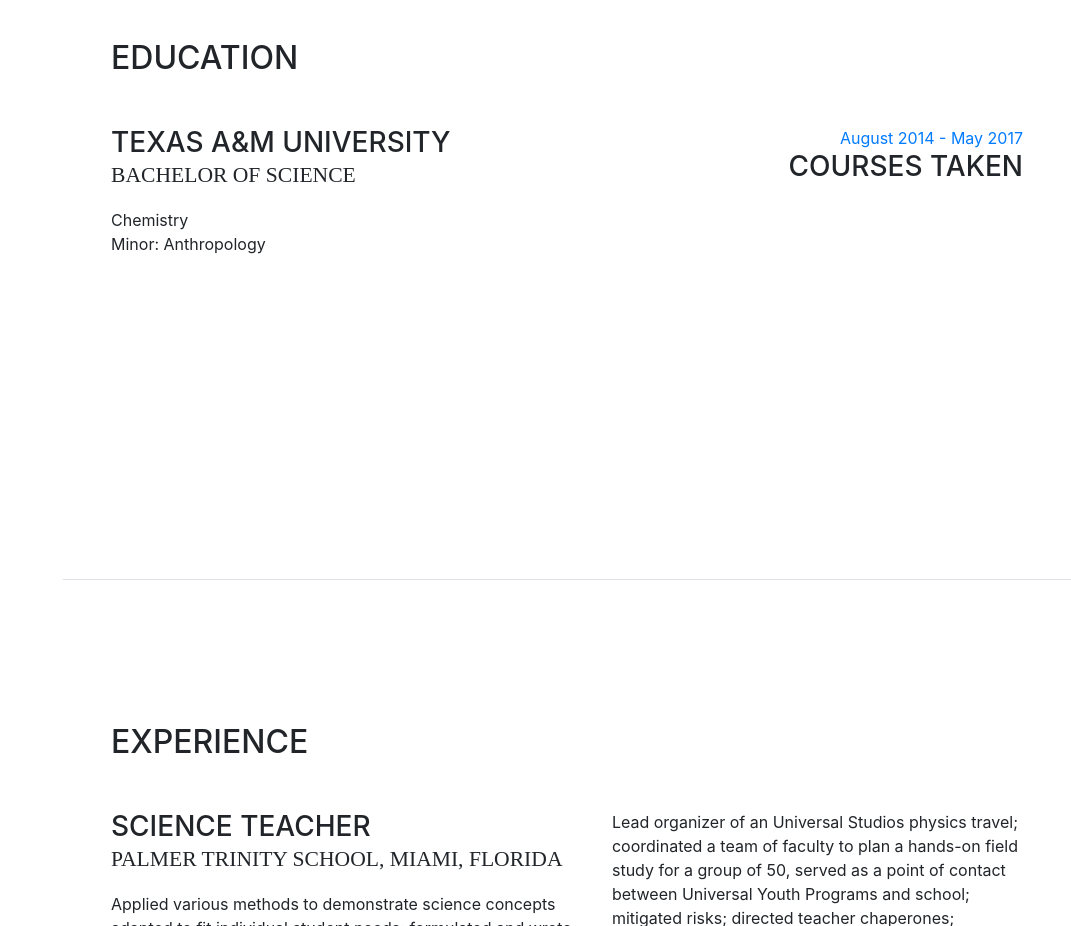
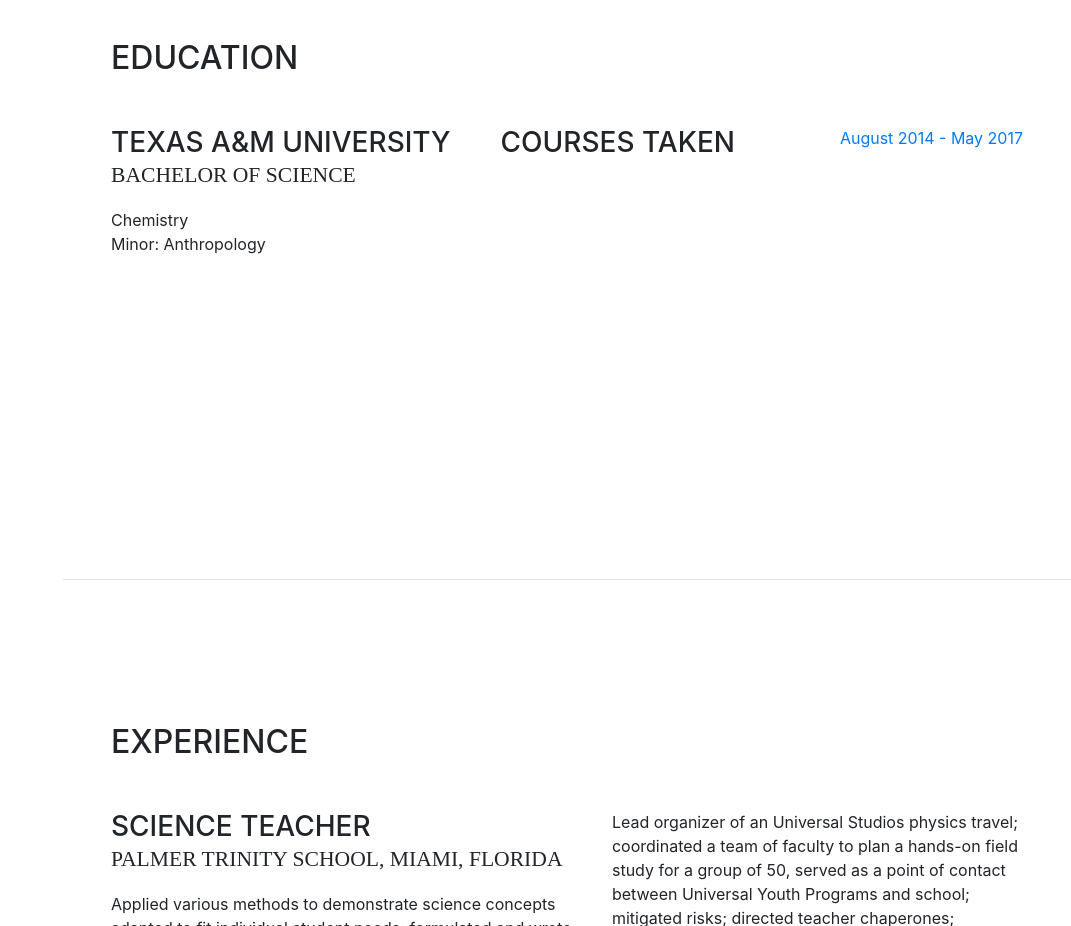
Before and after one commit to dongkevin/fastcat, a website with bundled scripts: page index.html in a window 1280 px wide. Shown: the part 1820-2746 px from the top of the page, without its empty margins (209-1280 px from the left). Built offline with nearby package versions, Linux system fonts and the light colour scheme; a web font is replaced by a local one.

Commit message:
Update index.html

```diff
--- a/index.html
+++ b/index.html
@@ -123,11 +123,10 @@
               <div>Chemistry</div>
               <p>Minor: Anthropology</p>
             </div>
+            <h3 class="mb-0">Courses taken</h3>
             <div class="resume-date text-md-right">
               <span class="text-primary">August 2014 - May 2017</span>
             <div>
-              <div class="resume-content mr-auto">
-                    <h3 class="mb-0">Courses taken</h3>
         </div>
       </section>
 
```
